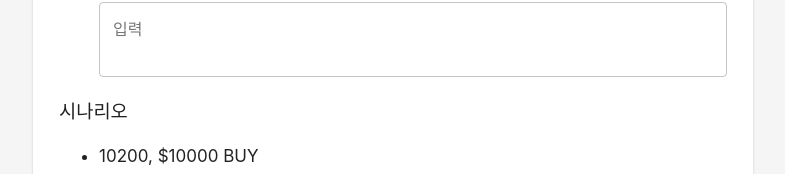
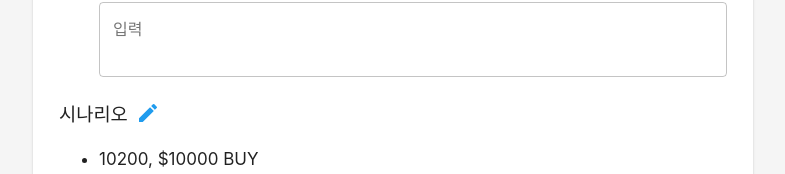
Before and after one commit to freewizard20/boilerplate, a React (Create React App) app: page / in a window 1280 px wide. Shown: the part 908-1082 px from the top of the page, without its empty margins (247-1032 px from the left). Built offline with nearby package versions, Linux system fonts and the light colour scheme.

Commit message:
added some detailed css

```diff
--- a/src/components/index/Current.js
+++ b/src/components/index/Current.js
@@ -100,6 +100,12 @@ export default function Feedback() {
             <div className="index-details-scenario">
               <h3 className="subtitle-feedback" style={{ marginTop: "0px" }}>
                 매매일지
+                <button
+                  className={classes.settings}
+                  style={{ marginTop: "-10px" }}
+                >
+                  <CreateIcon />
+                </button>
               </h3>
               <ul className="scenario-list">
                 <li>10200, $10000 BUY</li>
--- a/src/components/input/Input.js
+++ b/src/components/input/Input.js
@@ -134,7 +134,15 @@ export default function Input() {
                 />
               </li>
             </ul>
-            <h3 className="subtitle">시나리오</h3>
+            <h3 className="subtitle">
+              시나리오
+              <button
+                className={classes.settings}
+                style={{ top: "4px", left: "2px" }}
+              >
+                <CreateIcon />
+              </button>
+            </h3>
             <ul className="scenario-list">
               <li>
                 10200, $10000 BUY
```
